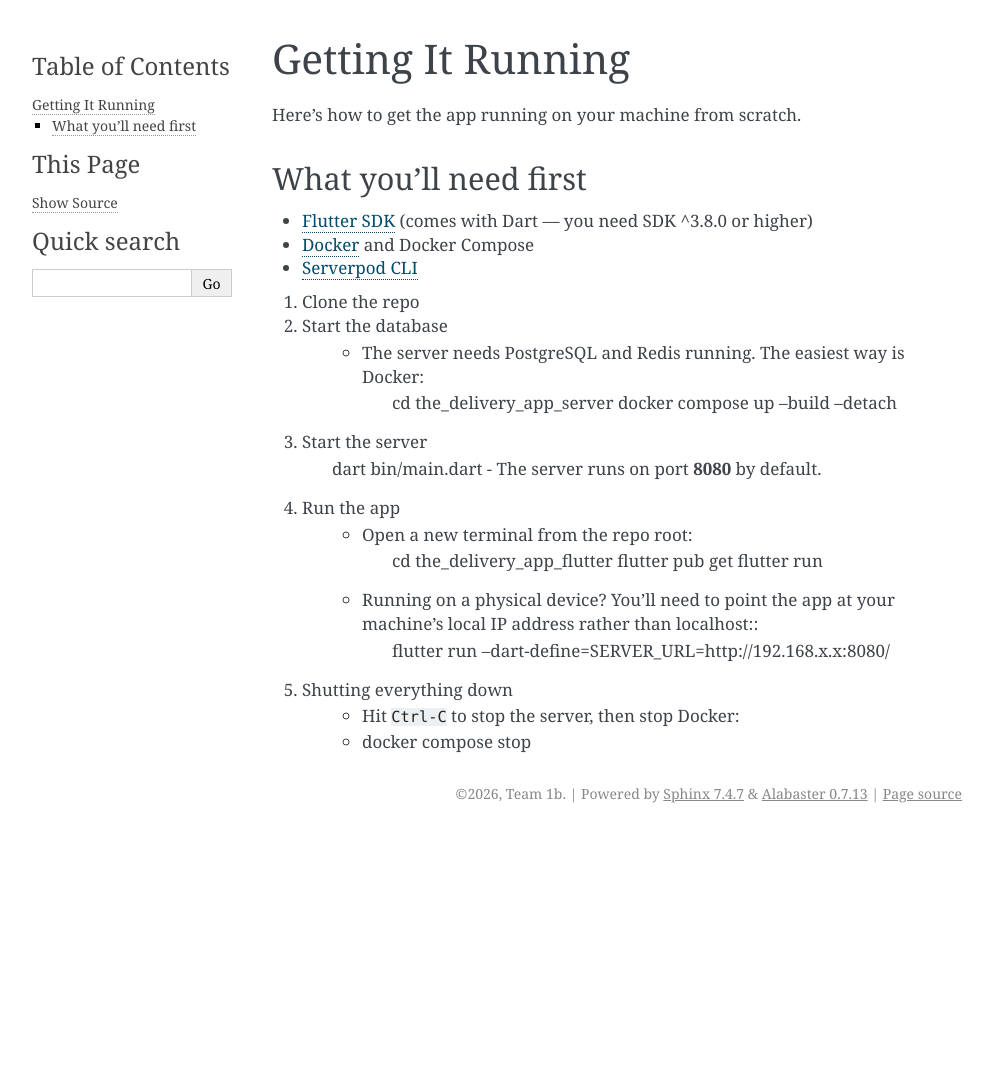
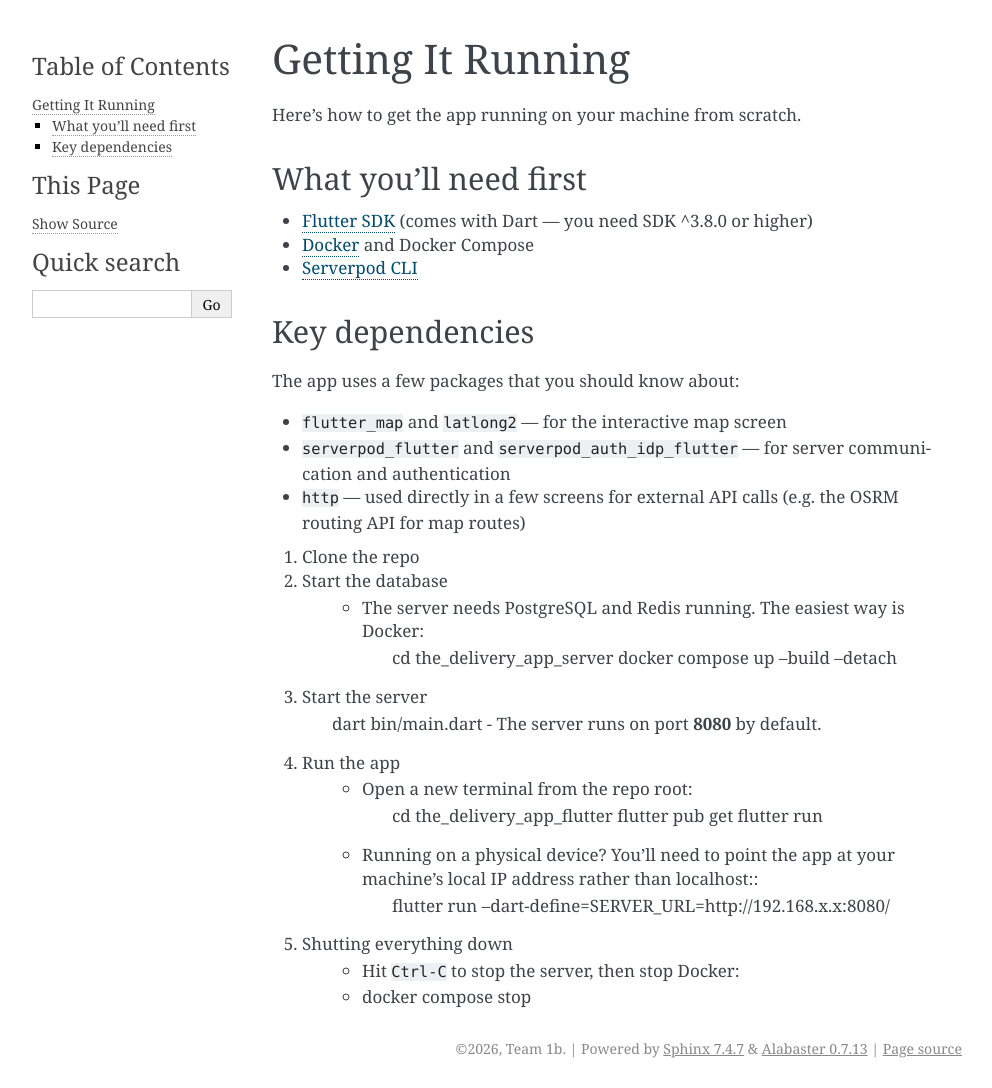
Before and after one commit to The-Delivery-App/the_delivery_app, a Sphinx documentation site: the page built from docs/setup.rst, in a window 1280 px wide. Shown: the whole page, without its empty margins (148-1140 px from the left). Built offline with Sphinx 7.4.7, drawn with Linux system fonts in a browser that asks for light colours; pages that are not in the unit, such as notebooks, are missing from menus; before the commit the page ends 900 px from its top, so only the background shows below that.

Commit message:
setup documentation update

```diff
--- a/docs/setup.rst
+++ b/docs/setup.rst
@@ -9,6 +9,15 @@ What you'll need first
 - `Flutter SDK <https://flutter.dev/docs/get-started/install>`_ (comes with Dart — you need SDK ^3.8.0 or higher)
 - `Docker <https://docs.docker.com/get-docker/>`_ and Docker Compose
 - `Serverpod CLI <https://docs.serverpod.dev>`_
+
+Key dependencies
+----------------
+
+The app uses a few packages that you should know about:
+
+- ``flutter_map`` and ``latlong2`` — for the interactive map screen
+- ``serverpod_flutter`` and ``serverpod_auth_idp_flutter`` — for server communication and authentication
+- ``http`` — used directly in a few screens for external API calls (e.g. the OSRM routing API for map routes)
 
 1. Clone the repo
 
```
